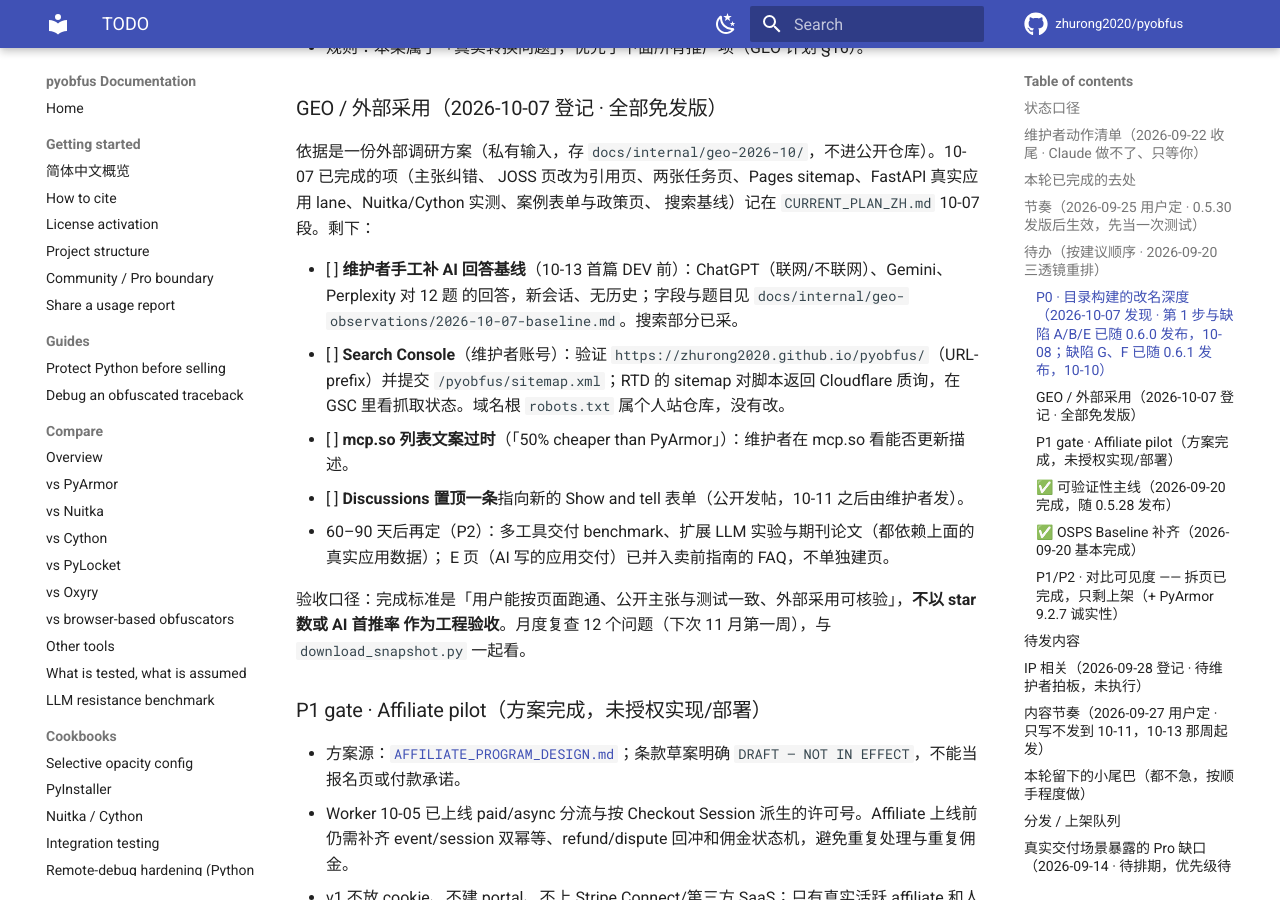
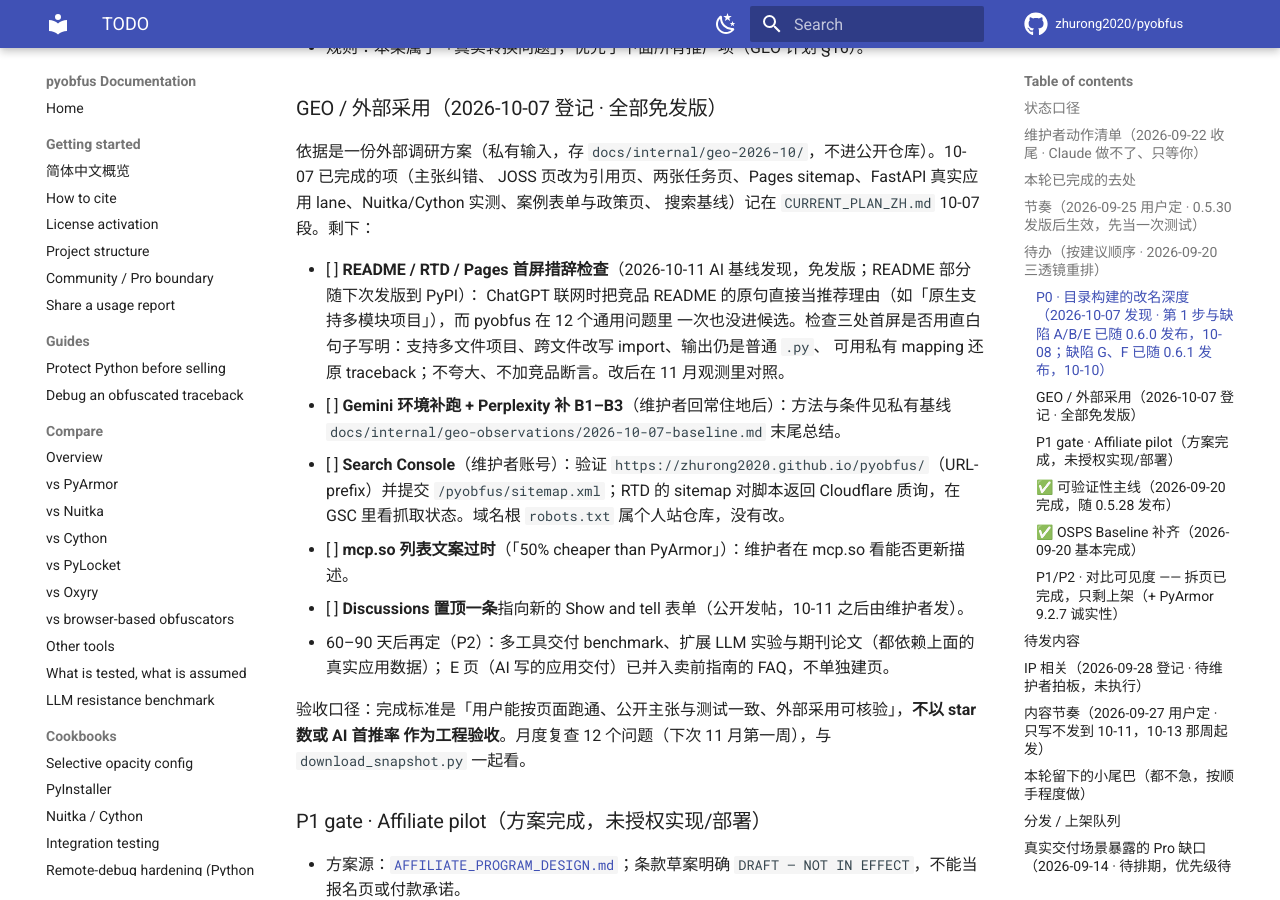
Before and after one commit to zhurong2020/pyobfus, an MkDocs documentation site: the page built from docs/TODO.md, in a window 1280 px wide and 900 px high, scrolled down 7263 px. Built offline with MkDocs 1.6.1 and Material for MkDocs 9.7.7, drawn with Linux system fonts in a browser that asks for light colours; comment, search, counter and statistics services are not loaded.

Commit message:
docs: record 2026-10-11 AI answer baseline and follow-ups
Co-Authored-By: Claude Opus 5.5 <noreply@anthropic.com>

```diff
--- a/docs/TODO.md
+++ b/docs/TODO.md
@@ -201,8 +201,12 @@ provenance 项收拢为**一条主线抬为 P0**；**明确不追** PyArmor 的
 JOSS 页改为引用页、两张任务页、Pages sitemap、FastAPI 真实应用 lane、Nuitka/Cython 实测、案例表单与政策页、
 搜索基线）记在 `CURRENT_PLAN_ZH.md` 10-07 段。剩下：
 
-- [ ] **维护者手工补 AI 回答基线**（10-13 首篇 DEV 前）：ChatGPT（联网/不联网）、Gemini、Perplexity 对 12 题
-      的回答，新会话、无历史；字段与题目见 `docs/internal/geo-observations/2026-10-07-baseline.md`。搜索部分已采。
+- [ ] **README / RTD / Pages 首屏措辞检查**（2026-10-11 AI 基线发现，免发版；README 部分随下次发版到 PyPI）：
+      ChatGPT 联网时把竞品 README 的原句直接当推荐理由（如「原生支持多模块项目」），而 pyobfus 在 12 个通用问题里
+      一次也没进候选。检查三处首屏是否用直白句子写明：支持多文件项目、跨文件改写 import、输出仍是普通 `.py`、
+      可用私有 mapping 还原 traceback；不夸大、不加竞品断言。改后在 11 月观测里对照。
+- [ ] **Gemini 环境补跑 + Perplexity 补 B1–B3**（维护者回常住地后）：方法与条件见私有基线
+      `docs/internal/geo-observations/2026-10-07-baseline.md` 末尾总结。
 - [ ] **Search Console**（维护者账号）：验证 `https://zhurong2020.github.io/pyobfus/`（URL-prefix）并提交
       `/pyobfus/sitemap.xml`；RTD 的 sitemap 对脚本返回 Cloudflare 质询，在 GSC 里看抓取状态。域名根 `robots.txt`
       属个人站仓库，没有改。
```
Also changed, not shown: docs/CURRENT_PLAN_ZH.md (+6 -0 lines).
